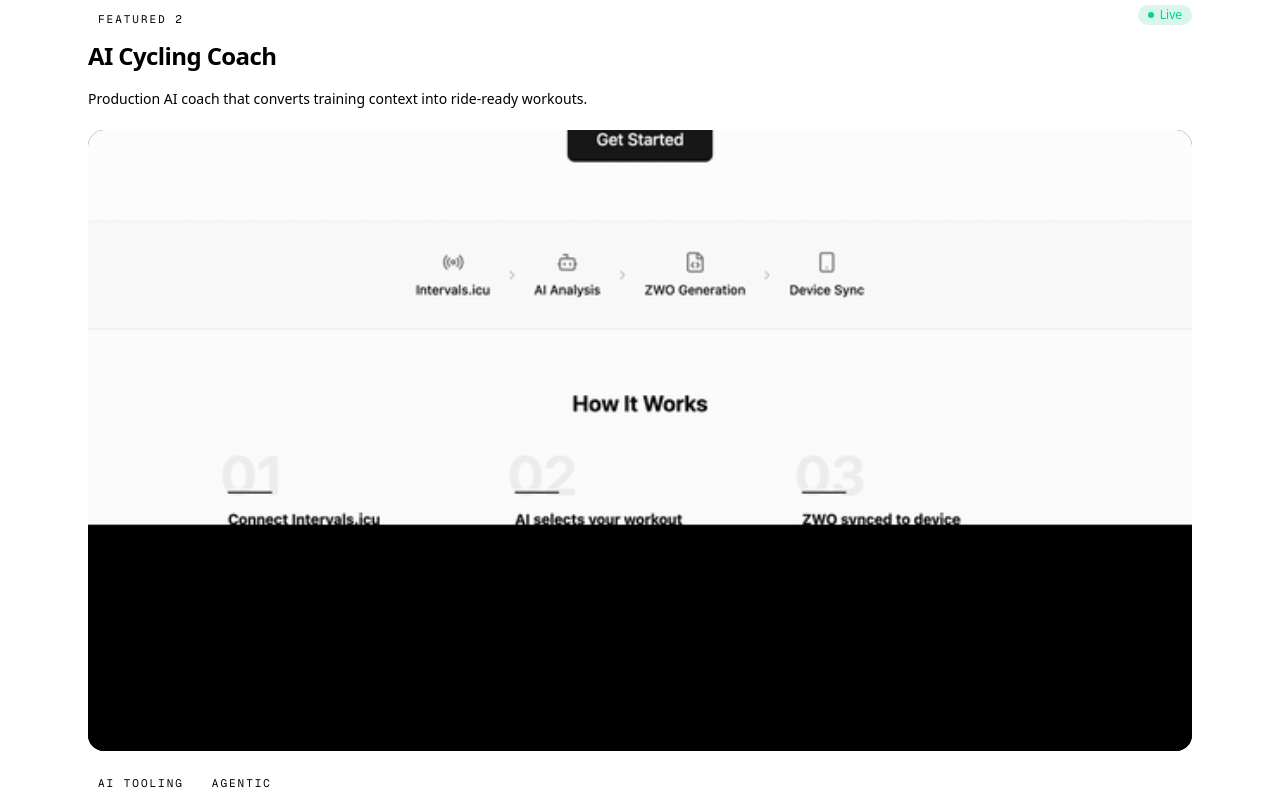
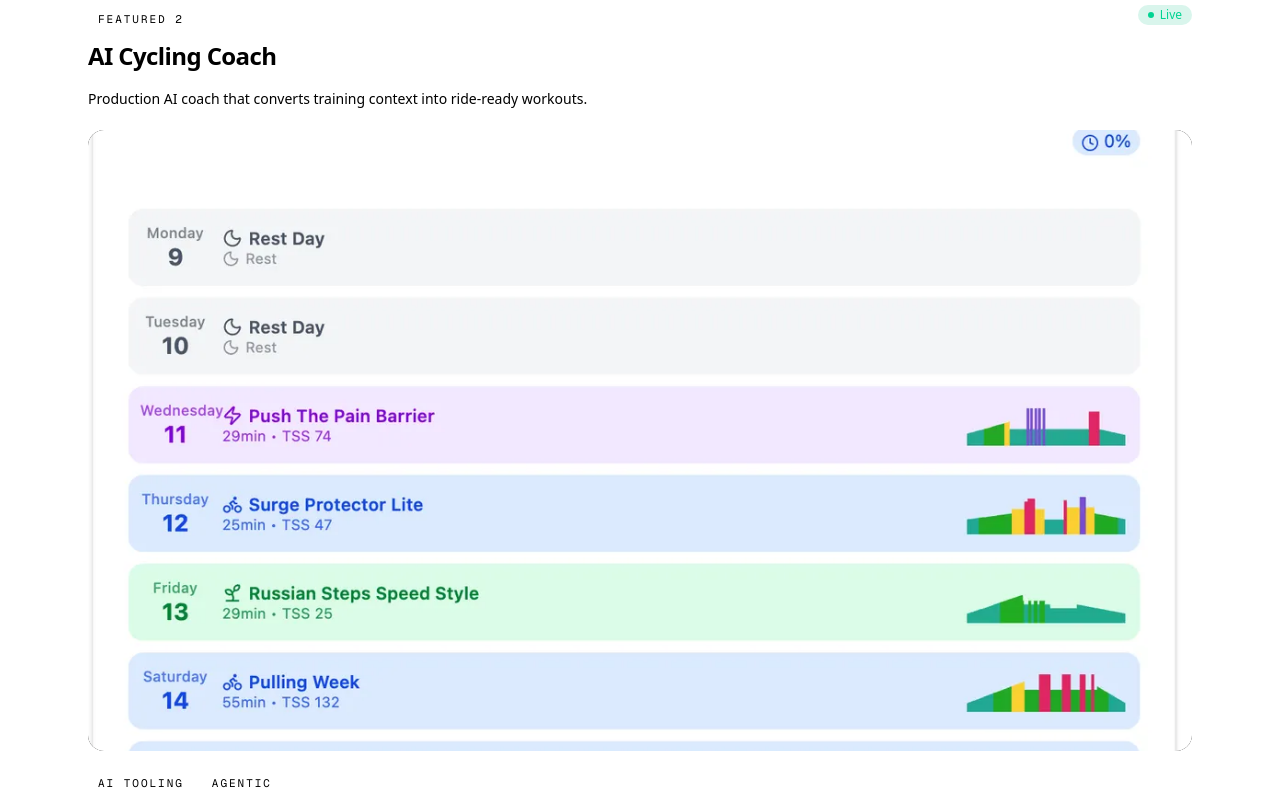
Before and after one commit to cyanluna-git/cyanluna.portfolio, a Next.js app: page / in a window 1280 px wide. Shown: the part 3080-3880 px from the top of the page. Built offline with nearby package versions, Linux system fonts and the light colour scheme.

Commit message:
Replace homepage GIF cards with timed sequences

```diff
--- a/src/app/page.tsx
+++ b/src/app/page.tsx
@@ -1,6 +1,6 @@
 "use client";
 
-import { useState } from "react";
+import { useEffect, useState } from "react";
 import Link from "next/link";
 import Image from "next/image";
 import {
@@ -215,9 +215,24 @@ function AudiencePills({ audience, lang }: { audience: ProjectAudience[]; lang:
 
 function ProjectMediaArea({ project }: { project: Project }) {
   const vColor = verticals[project.vertical].color;
+  const [frameIndex, setFrameIndex] = useState(0);
+  const media = project.media;
+  const frames = media?.type === "sequence" ? media.frames : undefined;
 
-  if (project.media) {
-    const { type, src, poster } = project.media;
+  useEffect(() => {
+    if (!frames || frames.length < 2) {
+      return;
+    }
+
+    const intervalId = window.setInterval(() => {
+      setFrameIndex((current) => (current + 1) % frames.length);
+    }, 1000);
+
+    return () => window.clearInterval(intervalId);
+  }, [frames]);
+
+  if (media) {
+    const { type, src, poster } = media;
 
     if (type === "video") {
       return (
@@ -229,10 +244,28 @@ function ProjectMediaArea({ project }: { project: Project }) {
       );
     }
 
+    if (type === "sequence" && frames && frames.length > 0) {
+      return (
+        <div className="relative aspect-video overflow-hidden bg-black">
+          {frames.map((frame, index) => (
+            <Image
+              key={frame}
+              src={frame}
+              alt=""
+              fill
+              sizes="(max-width: 768px) 100vw, 33vw"
+              loading={index === 0 ? "eager" : "lazy"}
+              className={`object-cover transition-opacity duration-500 ${index === frameIndex ? "opacity-100" : "opacity-0"}`}
+            />
+          ))}
+        </div>
+      );
+    }
+
     return (
       <div className="aspect-video overflow-hidden bg-black">
         <Image
-          src={src}
+          src={src!}
           alt=""
           width={640}
           height={360}
--- a/src/data/projects.ts
+++ b/src/data/projects.ts
@@ -1,6 +1,7 @@
 export type ProjectMedia = {
-  type: "gif" | "video" | "image";
-  src: string;
+  type: "gif" | "video" | "image" | "sequence";
+  src?: string;
+  frames?: string[];
   poster?: string;
 };
 
@@ -258,7 +259,15 @@ export const projects: Project[] = [
     vertical: "health",
     stack: ["React 19", "FastAPI", "Supabase", "Groq/Gemini LLM", "Vercel"],
     hasDetailPage: true,
-    media: { type: "gif", src: "/projects/ai-cycling-coach/thumbnail.gif" },
+    media: {
+      type: "sequence",
+      frames: [
+        "/projects/ai-cycling-coach/landing.webp",
+        "/projects/ai-cycling-coach/workout-generator.webp",
+        "/projects/ai-cycling-coach/weekly-plan.webp",
+        "/projects/ai-cycling-coach/fitness-card.webp",
+      ],
+    },
     highlights: {
       en: [
         "Omakase pattern: validated modules → AI selection → ZWO output",
@@ -306,7 +315,15 @@ export const projects: Project[] = [
     vertical: "health",
     stack: ["React", "FastAPI", "PostgreSQL", "TimescaleDB", "Recharts"],
     hasDetailPage: true,
-    media: { type: "gif", src: "/projects/cpet-platform/thumbnail.gif" },
+    media: {
+      type: "sequence",
+      frames: [
+        "/projects/cpet-platform/metabolism.webp",
+        "/projects/cpet-platform/cohort.webp",
+        "/projects/cpet-platform/subject-detail.webp",
+        "/projects/cpet-platform/test-view.webp",
+      ],
+    },
     highlights: {
       en: [
         "Breath-by-breath metabolic data processing",
@@ -354,7 +371,15 @@ export const projects: Project[] = [
     vertical: "health",
     stack: ["Next.js 15", "React 19", "Supabase", "Kakao Maps SDK", "Recharts"],
     hasDetailPage: true,
-    media: { type: "gif", src: "/projects/ride-analytics/thumbnail.gif" },
+    media: {
+      type: "sequence",
+      frames: [
+        "/projects/ride-analytics/home.webp",
+        "/projects/ride-analytics/explore.webp",
+        "/projects/ride-analytics/course-detail.webp",
+        "/projects/ride-analytics/upload.webp",
+      ],
+    },
     highlights: {
       en: [
         "4-stage data pipeline: stage → match → fingerprint → curate",
@@ -403,7 +428,15 @@ export const projects: Project[] = [
     vertical: "consumer",
     stack: ["Ruby on Rails 8", "SQLite", "Tailwind CSS", "Stimulus", "Kakao OAuth"],
     hasDetailPage: true,
-    media: { type: "gif", src: "/projects/today-bike/thumbnail.gif" },
+    media: {
+      type: "sequence",
+      frames: [
+        "/projects/today-bike/home.webp",
+        "/projects/today-bike/admin-dashboard.webp",
+        "/projects/today-bike/admin-kanban.webp",
+        "/projects/today-bike/service-overhaul.webp",
+      ],
+    },
     highlights: {
       en: [
         "Service workflow: intake → diagnosis → repair → delivery",
@@ -450,7 +483,15 @@ export const projects: Project[] = [
     vertical: "consumer",
     stack: ["Next.js 15", "Drizzle ORM", "SQLite", "Tailwind CSS"],
     hasDetailPage: true,
-    media: { type: "gif", src: "/projects/personal-finance/thumbnail.gif" },
+    media: {
+      type: "sequence",
+      frames: [
+        "/projects/personal-finance/dashboard.webp",
+        "/projects/personal-finance/cards.webp",
+        "/projects/personal-finance/transactions.webp",
+        "/projects/personal-finance/trips.webp",
+      ],
+    },
     highlights: {
       en: [
         "7 bank parsers handling 3 different file format families",
@@ -498,7 +539,15 @@ export const projects: Project[] = [
     vertical: "consumer",
     stack: ["Next.js 16", "Prisma", "SQLite", "Google APIs", "Tailwind CSS"],
     hasDetailPage: true,
-    media: { type: "gif", src: "/projects/assist-hub/thumbnail.gif" },
+    media: {
+      type: "sequence",
+      frames: [
+        "/projects/assist-hub/dashboard.webp",
+        "/projects/assist-hub/bulletin.webp",
+        "/projects/assist-hub/materials.webp",
+        "/projects/assist-hub/schedule.webp",
+      ],
+    },
     highlights: {
       en: [
         "3-in-1 bulletin: SMS + Gmail + RSS aggregation",
@@ -545,7 +594,15 @@ export const projects: Project[] = [
     vertical: "consumer",
     stack: ["Next.js 15", "Drizzle ORM", "Neon PostgreSQL", "AWS S3", "Kakao Maps"],
     hasDetailPage: true,
-    media: { type: "gif", src: "/projects/assist-11th/thumbnail.gif" },
+    media: {
+      type: "sequence",
+      frames: [
+        "/projects/assist-11th/home.webp",
+        "/projects/assist-11th/posts.webp",
+        "/projects/assist-11th/gallery.webp",
+        "/projects/assist-11th/lunch.webp",
+      ],
+    },
     highlights: {
       en: [
         "PWA: installable on mobile without app store",
@@ -594,7 +651,15 @@ export const projects: Project[] = [
     vertical: "devtools",
     stack: ["Neon PostgreSQL", "Claude Code", "REST API", "Multi-agent"],
     hasDetailPage: true,
-    media: { type: "gif", src: "/projects/kanban-pipeline/thumbnail.gif" },
+    media: {
+      type: "sequence",
+      frames: [
+        "/projects/kanban-pipeline/board.webp",
+        "/projects/kanban-pipeline/task-detail.webp",
+        "/projects/kanban-pipeline/list-view.webp",
+        "/projects/kanban-pipeline/chronicle.webp",
+      ],
+    },
     highlights: {
       en: [
         "6 agents: Planner → Critic → Builder → Shield → Inspector → Ranger",
```
